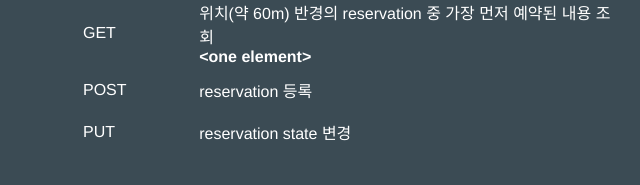
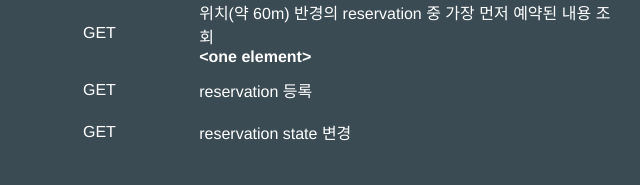
Before and after one commit to Changhyun-insa/angelHack, a plain HTML site: page public/index.html in a window 1280 px wide. Shown: the part 301-486 px from the top of the page, 578-1218 px from the left. Drawn offline with Linux system fonts and the light colour scheme.

Commit message:
Update index.html
change
- POST, PUT -> GET

```diff
--- a/public/index.html
+++ b/public/index.html
@@ -35,10 +35,10 @@
           <td>/reservation</td><td>? longitude={longitude} & latitude={latitude}</td><td>GET</td><td>위치(약 60m) 반경의 reservation 중 가장 먼저 예약된 내용  조회 <br> <strong>&lt;one element&gt;</strong></td>
         </tr>
         <tr>
-          <td>/reservation</td><td>? userId={userId} & longitude={longitude} & latitude={latitude}</td><td>POST</td><td>reservation 등록</td>
+          <td>/reservation</td><td>? userId={userId} & longitude={longitude} & latitude={latitude}</td><td>GET</td><td>reservation 등록</td>
         </tr>
         <tr>
-          <td>/reservation</td><td>? id={id} & state={state}</td><td>PUT</td><td>reservation state 변경</td>
+          <td>/reservation</td><td>? id={id} & state={state}</td><td>GET</td><td>reservation state 변경</td>
         </tr>
       </tbody>
     </table>
```
